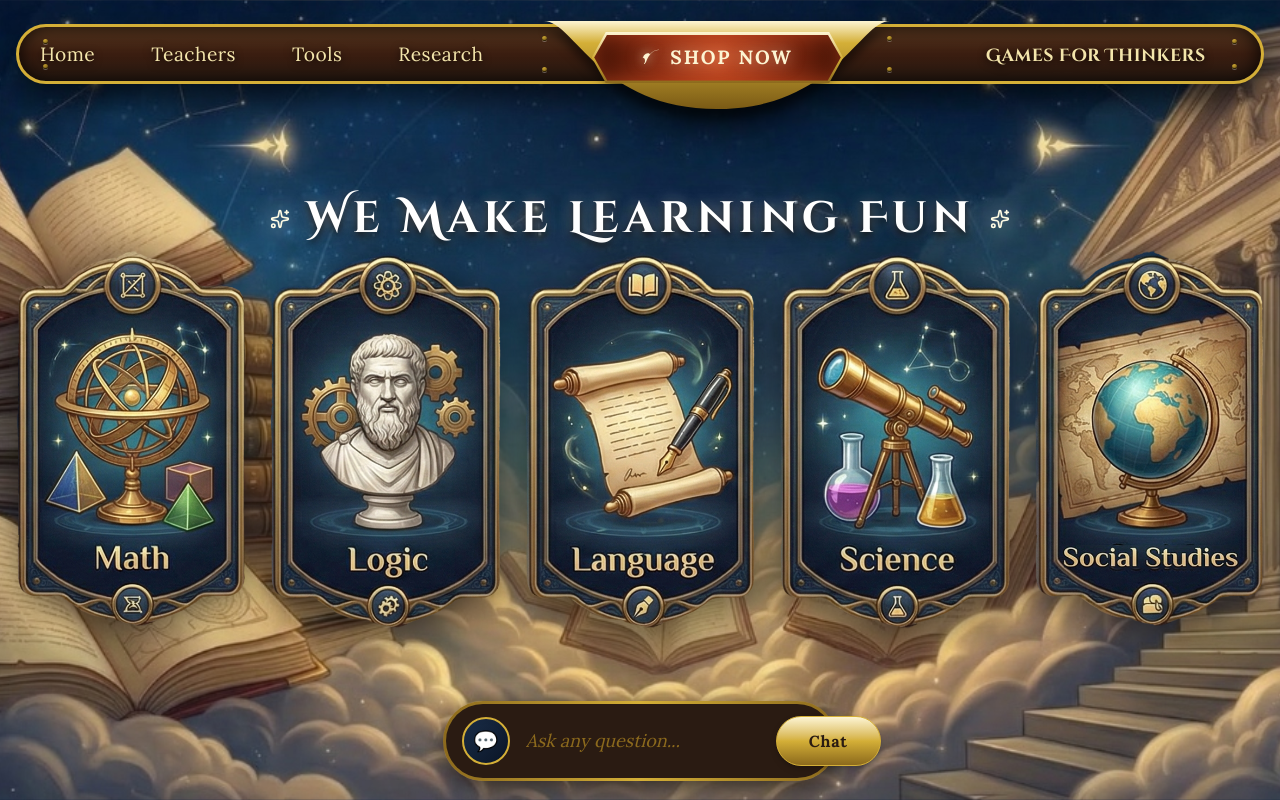
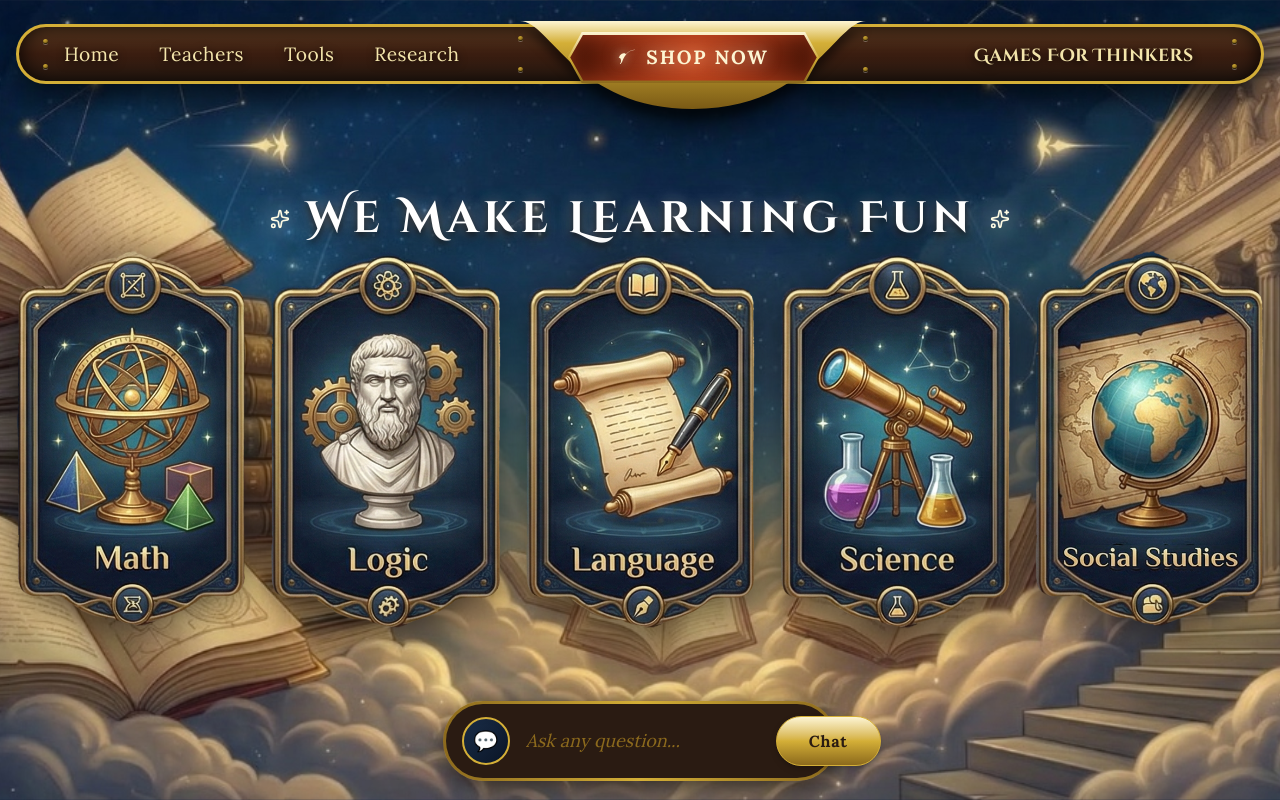
Before and after one commit to MichaelClever/GFT, a Next.js app: page /GFT/ in a window 1280 px wide. Shown: the top 800 px of the page. Built offline with nearby package versions, Linux system fonts and the light colour scheme.

Commit message:
Add padding and adjust spacing for new Navbar links

```diff
--- a/components/layout/Navbar.tsx
+++ b/components/layout/Navbar.tsx
@@ -22,8 +22,7 @@ export function Navbar() {
                         {/* Inner Nail Heads (Left Side of dip) */}
                         <div className="absolute right-[0px] top-[12px] w-[5px] h-[5px] rounded-full bg-gradient-to-br from-[#e2bc3b] to-[#7a5a15] shadow-[inset_0_-1px_1px_rgba(0,0,0,0.8),0_1px_0_rgba(255,255,255,0.3)]"></div>
                         <div className="absolute right-[0px] bottom-[12px] w-[5px] h-[5px] rounded-full bg-gradient-to-br from-[#e2bc3b] to-[#7a5a15] shadow-[inset_0_-1px_1px_rgba(0,0,0,0.8),0_1px_0_rgba(255,255,255,0.3)]"></div>
-
-                        <nav className="flex gap-10 lg:gap-14 text-[#f3e5ab] font-lora text-[1.2rem] tracking-wide w-full justify-center drop-shadow-[0_2px_4px_rgba(0,0,0,0.9)] pr-6">
+                        <nav className="flex gap-6 lg:gap-10 text-[#f3e5ab] font-lora text-[1.2rem] tracking-wide w-full justify-center drop-shadow-[0_2px_4px_rgba(0,0,0,0.9)] pr-6 pl-4 lg:pl-6">
                             {navLinks.map((link) => (
                                 <Link key={link.href} href={link.href} className="hover:text-white hover:drop-shadow-[0_0_10px_rgba(243,229,171,0.5)] transition-all">
                                     {link.label}
```
